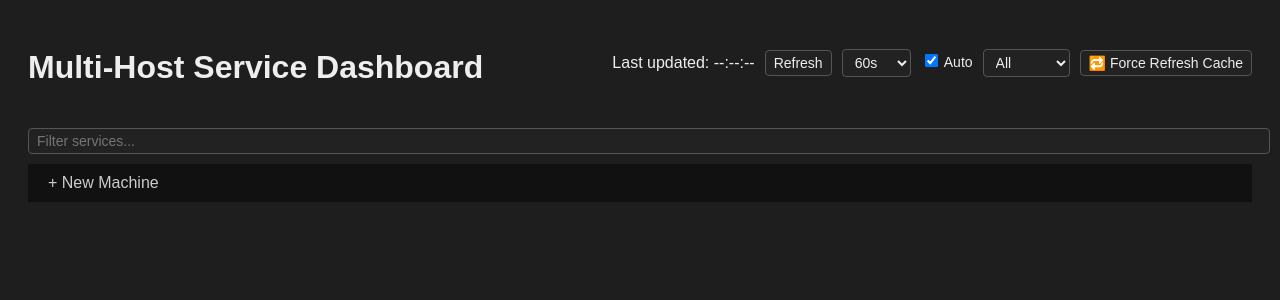
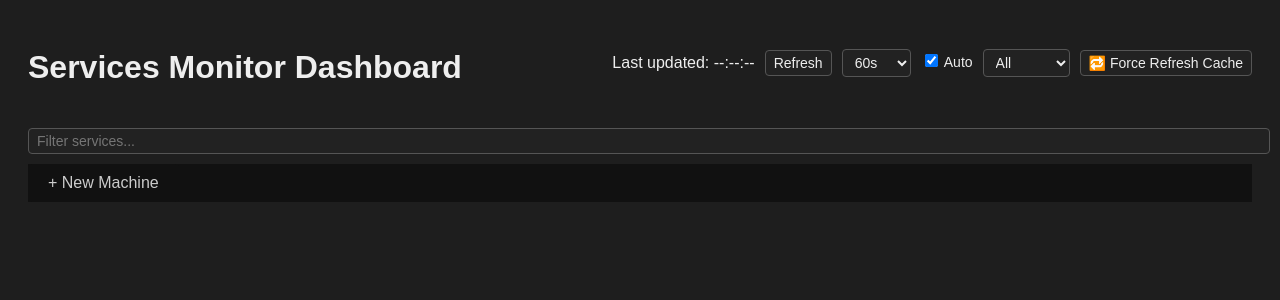
Before and after one commit to mjwgeek/Services-Monitor-Dashboard, a Flask app: template templates/index.html in a window 1280 px wide. Shown: the top 300 px of the page. Run offline with Flask 3, Linux system fonts and the light colour scheme; the template is opened without the code that fills it, so the values that code supplies are empty.

Commit message:
Update index.html

```diff
--- a/templates/index.html
+++ b/templates/index.html
@@ -1,7 +1,7 @@
 <!DOCTYPE html>
 <html>
 <head>
-  <title>Service Dashboard</title>
+  <title>Services Monitor Dashboard</title>
   <meta name="viewport" content="width=device-width, initial-scale=1.0">
   <style>
     body { font-family: sans-serif; background: #1e1e1e; color: #eee; padding: 20px; }
@@ -123,7 +123,7 @@
 <body>
 
 <div class="header">
-  <h1>Multi-Host Service Dashboard</h1>
+  <h1>Services Monitor Dashboard</h1>
   <div class="header-controls">
     <span id="lastUpdated">Last updated: --:--:--</span>
     <button onclick="manualRefresh()">Refresh</button>
```
